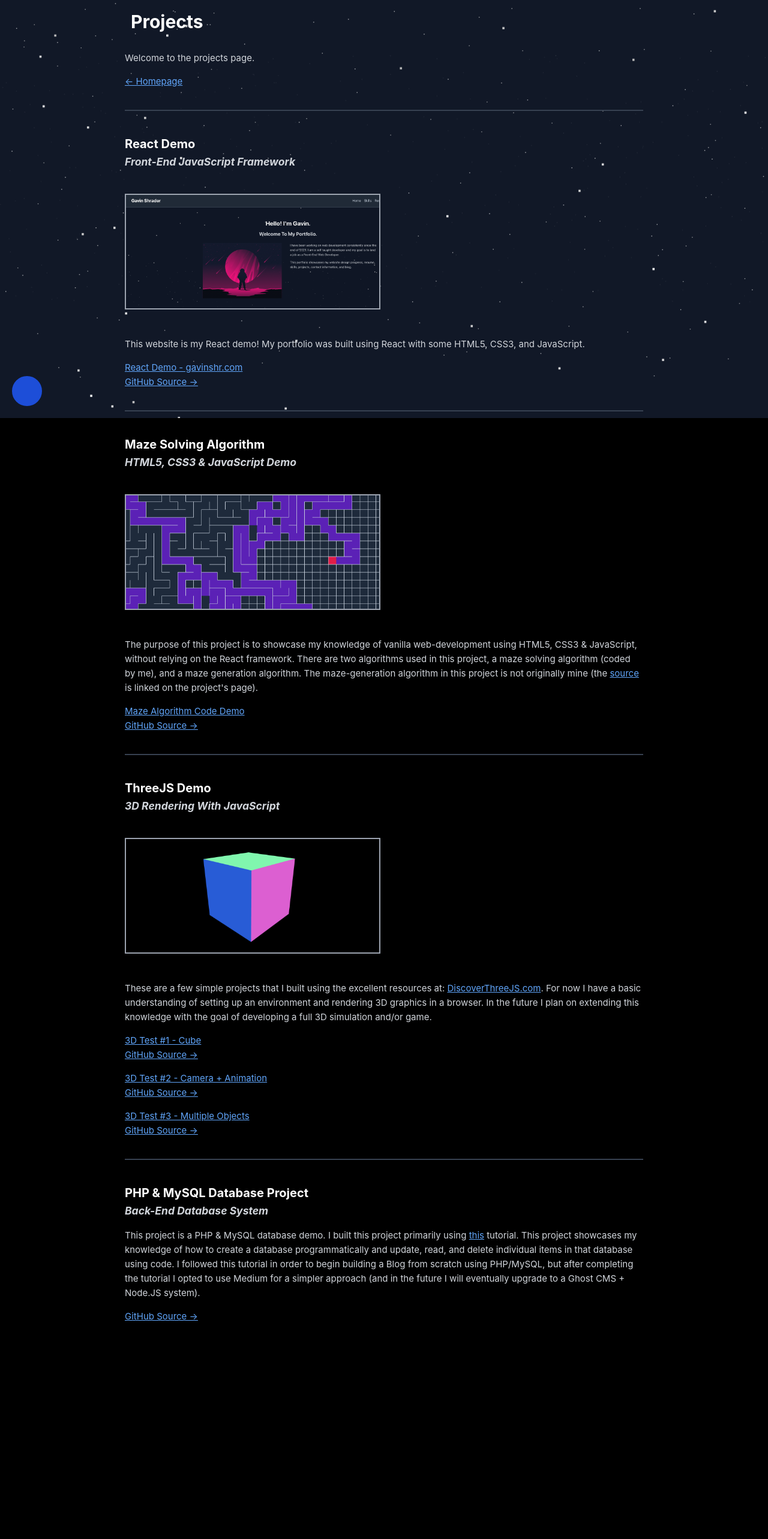
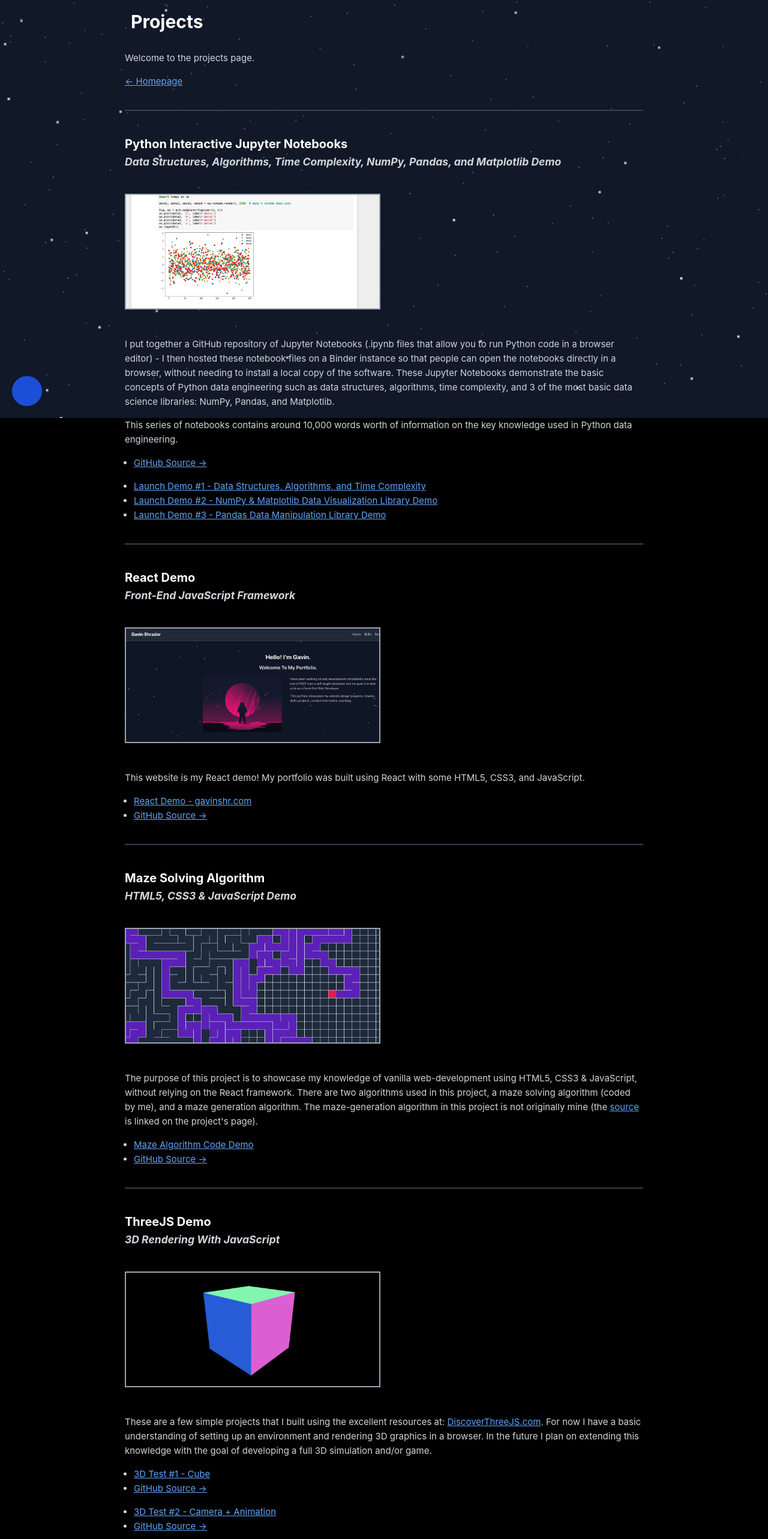
Before and after one commit to Cloudinnovates/gavinshr.com, a React (Create React App) app: page /projects in a window 1280 px wide. Shown: the part 103-2669 px from the top of the page at 60% size. Before the commit the page ends 2480 px from the top, so only its background shows below. Built offline with nearby package versions, Linux system fonts and the light colour scheme; some icons are missing.

Commit message:
Updated Skills section with more details about Python + updated Projects page with link to my Jupyter Notebook repository + fixed Starfield opacity glitch, or atleast attempted to

```diff
--- a/src/Routes/Projects/Projects.js
+++ b/src/Routes/Projects/Projects.js
@@ -10,6 +10,34 @@ export default function Projects() {
 
         <p style={{ paddingTop: "25px" }}>Welcome to the projects page.</p>
         <div style={{ paddingTop: "15px", paddingBottom: "2rem" }}><Link className="link" to="/">&larr; Homepage</Link></div>
+
+        <section id="python-notebooks-project">
+          <hr/>
+          <br/>
+          <div style={{ paddingBottom: "2rem" }}>
+            <h2>Python Interactive Jupyter Notebooks</h2>
+            <h3><i>Data Structures, Algorithms, Time Complexity, NumPy, Pandas, and Matplotlib Demo</i></h3>
+            <br/>
+            <div className="project-image-container">
+              <img
+                className="project-image"
+                src={require("./DemoImages/Python_Demo.png")}
+                alt="Python Jupyter Notebook Demo"
+              />
+            </div>
+            <br/>
+            <p style={{ paddingTop: "15px" }}>I put together a GitHub repository of Jupyter Notebooks (.ipynb files that allow you to run Python code in a browser editor) - I then hosted these notebook files on a Binder instance so that people can open the notebooks directly in a browser, without needing to install a local copy of the software. These Jupyter Notebooks demonstrate the basic concepts of Python data engineering such as data structures, algorithms, time complexity, and 3 of the most basic data science libraries: NumPy, Pandas, and Matplotlib.</p>
+            <p style={{ paddingTop: "15px" }}>This series of notebooks contains around 10,000 words worth of information on the key knowledge used in Python data engineering.</p>
+            <ul style={{ paddingTop: "15px", paddingLeft: "15px", paddingRight: "15px" }}>
+              <li><a className="link" href="https://github.com/gshrdr/Learning-Python" target="_blank" rel="noopener noreferrer">GitHub Source &rarr;</a></li>
+            </ul>
+            <ul style={{ paddingTop: "15px", paddingLeft: "15px", paddingRight: "15px" }}>
+              <li><a className="link" href="https://mybinder.org/v2/gh/gshrdr/Learning-Python/HEAD?labpath=notebooks%2FStructs-Algos-Complexity-Demo.ipynb" target="_blank" rel="noopener noreferrer">Launch Demo #1 - Data Structures, Algorithms, and Time Complexity</a></li>
+              <li><a className="link" href="https://mybinder.org/v2/gh/gshrdr/Learning-Python/HEAD?labpath=notebooks%2FMatplotlib-Numpy-Demo.ipynb" target="_blank" rel="noopener noreferrer">Launch Demo #2 - NumPy & Matplotlib Data Visualization Library Demo</a></li>
+              <li><a className="link" href="https://mybinder.org/v2/gh/gshrdr/Learning-Python/HEAD?labpath=notebooks%2FPandas-Demo.ipynb" target="_blank" rel="noopener noreferrer">Launch Demo #3 - Pandas Data Manipulation Library Demo</a></li>
+            </ul>
+          </div>
+        </section>
 
         <section id="react-project">
           <hr/>
@@ -27,11 +55,10 @@ export default function Projects() {
             </div>
             <br/>
             <p style={{ paddingTop: "15px" }}>This website is my React demo! My portfolio was built using React with some HTML5, CSS3, and JavaScript.</p>
-            <div style={{ paddingTop: "15px"}}>
-              <a className="link" href="https://gavinshr.com">React Demo - gavinshr.com</a>
-              <br/>
-              <a className="link" href="https://github.com/gshrdr/gavinshr.com" target="_blank" rel="noopener noreferrer">GitHub Source &rarr;</a>
-            </div>
+            <ul style={{ paddingTop: "15px", paddingLeft: "15px", paddingRight: "15px" }}>
+              <li><a className="link" href="https://gavinshr.com">React Demo - gavinshr.com</a></li>
+              <li><a className="link" href="https://github.com/gshrdr/gavinshr.com" target="_blank" rel="noopener noreferrer">GitHub Source &rarr;</a></li>
+            </ul>
           </div>
         </section>
 
@@ -51,11 +78,10 @@ export default function Projects() {
             </div>
             <br/>
             <p style={{ paddingTop: "15px" }}>The purpose of this project is to showcase my knowledge of vanilla web-development using HTML5, CSS3 & JavaScript, without relying on the React framework. There are two algorithms used in this project, a maze solving algorithm (coded by me), and a maze generation algorithm. The maze-generation algorithm in this project is not originally mine (the <a className="link" href="https://codepen.io/mohamed9714/pen/dyPoaGx">source</a> is linked on the project's page).</p>
-            <div style={{ paddingTop: "15px"}}>
-              <a className="link" href="/MazeAlgorithm/index.html">Maze Algorithm Code Demo</a>
-              <br/>
-              <a className="link" href="https://github.com/gshrdr/MazeAlgorithm" target="_blank" rel="noopener noreferrer">GitHub Source &rarr;</a>
-            </div>
+            <ul style={{ paddingTop: "15px", paddingLeft: "15px", paddingRight: "15px" }}>
+              <li><a className="link" href="/MazeAlgorithm/index.html">Maze Algorithm Code Demo</a></li>
+              <li><a className="link" href="https://github.com/gshrdr/MazeAlgorithm" target="_blank" rel="noopener noreferrer">GitHub Source &rarr;</a></li>
+            </ul>
           </div>
         </section>
 
@@ -76,25 +102,20 @@ export default function Projects() {
             <br/>
             <p style={{ paddingTop: "15px" }}>These are a few simple projects that I built using the excellent resources at: <a className="link" href="https://discoverthreejs.com" target="_blank" rel="noopener noreferrer">DiscoverThreeJS.com</a>. For now I have a basic understanding of setting up an environment and rendering 3D graphics in a browser. In the future I plan on extending this knowledge with the goal of developing a full 3D simulation and/or game.</p>
             <div style={{ paddingTop: "15px" }}>
-              <div>
-                <a className="link" href="/3D-Test/index.html">3D Test #1 - Cube</a>
-                <br/>
-                <a className="link" href="https://github.com/gshrdr/gavinshr.com/tree/main/public/3D-Test" target="_blank" rel="noopener noreferrer">GitHub Source &rarr;</a>
-                <br/>
-              </div>
+              <ul style={{ paddingLeft: "15px", paddingRight: "15px" }}>
+                <li><a className="link" href="/3D-Test/index.html">3D Test #1 - Cube</a></li>
+                <li><a className="link" href="https://github.com/gshrdr/gavinshr.com/tree/main/public/3D-Test" target="_blank" rel="noopener noreferrer">GitHub Source &rarr;</a></li>
+              </ul>
 
-              <div style={{ paddingTop: "15px" }}>
-                <a className="link" href="/3D-Test-2-Orbital/index.html">3D Test #2 - Camera + Animation</a>
-                <br/>
-                <a className="link" href="https://github.com/gshrdr/gavinshr.com/tree/main/public/3D-Test-2-Orbital" target="_blank" rel="noopener noreferrer">GitHub Source &rarr;</a>
-                <br/>
-              </div>
+              <ul style={{ paddingTop: "15px", paddingLeft: "15px", paddingRight: "15px" }}>
+                <li><a className="link" href="/3D-Test-2-Orbital/index.html">3D Test #2 - Camera + Animation</a></li>
+                <li><a className="link" href="https://github.com/gshrdr/gavinshr.com/tree/main/public/3D-Test-2-Orbital" target="_blank" rel="noopener noreferrer">GitHub Source &rarr;</a></li>
+              </ul>
 
-              <div style={{ paddingTop: "15px" }}>
-                <a className="link" href="/3D-Test-3-Spheres/index.html">3D Test #3 - Multiple Objects</a>
-                <br/>
-                <a className="link" href="https://github.com/gshrdr/gavinshr.com/tree/main/public/3D-Test-3-Spheres" target="_blank" rel="noopener noreferrer">GitHub Source &rarr;</a>
-              </div>
+              <ul style={{ paddingTop: "15px", paddingLeft: "15px", paddingRight: "15px" }}>
+                <li><a className="link" href="/3D-Test-3-Spheres/index.html">3D Test #3 - Multiple Objects</a></li>
+                <li><a className="link" href="https://github.com/gshrdr/gavinshr.com/tree/main/public/3D-Test-3-Spheres" target="_blank" rel="noopener noreferrer">GitHub Source &rarr;</a></li>
+              </ul>
             </div>
           </div>
         </section>
@@ -105,10 +126,19 @@ export default function Projects() {
           <div style={{ paddingBottom: "2rem" }}>
             <h2>PHP & MySQL Database Project</h2>
             <h3><i>Back-End Database System</i></h3>
+            <br/>
+            <div className="project-image-container">
+              <img
+                className="project-image"
+                src={require("./DemoImages/PHP_Demo.png")}
+                alt="PHP Database Code Configuration File Demo"
+              />
+            </div>
+            <br/>
             <p style={{ paddingTop: "15px" }}>This project is a PHP & MySQL database demo. I built this project primarily using <a className="link" href="https://codewithawa.com/posts/how-to-create-a-blog-in-php-and-mysql-database">this</a> tutorial. This project showcases my knowledge of how to create a database programmatically and update, read, and delete individual items in that database using code. I followed this tutorial in order to begin building a Blog from scratch using PHP/MySQL, but after completing the tutorial I opted to use Medium for a simpler approach (and in the future I will eventually upgrade to a Ghost CMS + Node.JS system).</p>
-            <div style={{ paddingTop: "15px"}}>
-              <a className="link" href="https://github.com/gshrdr/PHP-SQL-Blog" target="_blank" rel="noopener noreferrer">GitHub Source &rarr;</a>
-            </div>
+            <ul style={{ paddingTop: "15px", paddingLeft: "15px", paddingRight: "15px" }}>
+              <li><a className="link" href="https://github.com/gshrdr/PHP-SQL-Blog" target="_blank" rel="noopener noreferrer">GitHub Source &rarr;</a></li>
+            </ul>
           </div>
         </section>
 
--- a/src/Starfield/Starfield.css
+++ b/src/Starfield/Starfield.css
@@ -9,7 +9,7 @@
   width: 100%;
   overflow: hidden;
   perspective: 340px;
-  opacity: 1;
+  opacity: 0.85;
 
   animation: fadeInAnimation ease 4s;
   animation-iteration-count: 1;
@@ -21,7 +21,7 @@
         opacity: 0;
     }
     100% {
-        opacity: 1;
+        opacity: 0.85;
     }
 }
 
```
Also changed, not shown: src/data.js (+19 -18 lines), src/Routes/Projects/DemoImages/PHP_Demo.png (added), src/Routes/Projects/DemoImages/Python_Demo.png (added), 19 other files (tests, documents, lock files or other folders).
